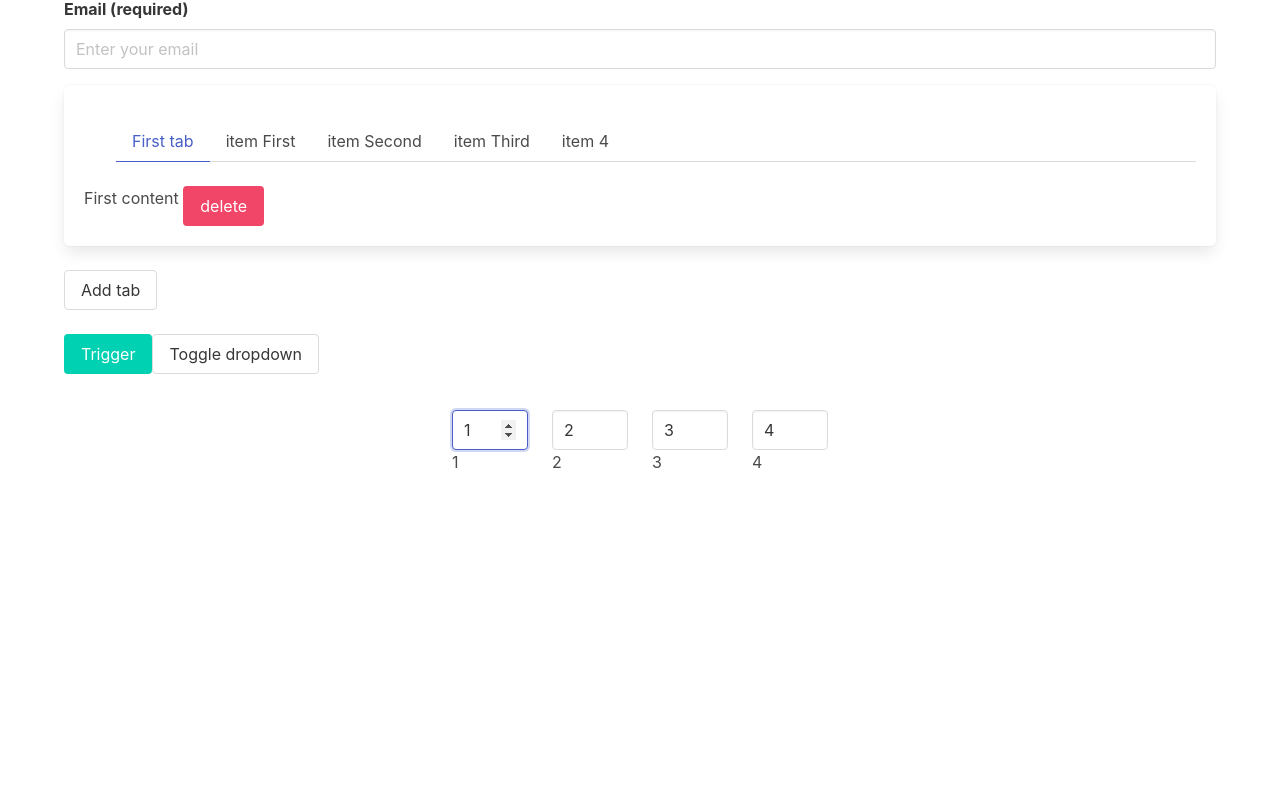
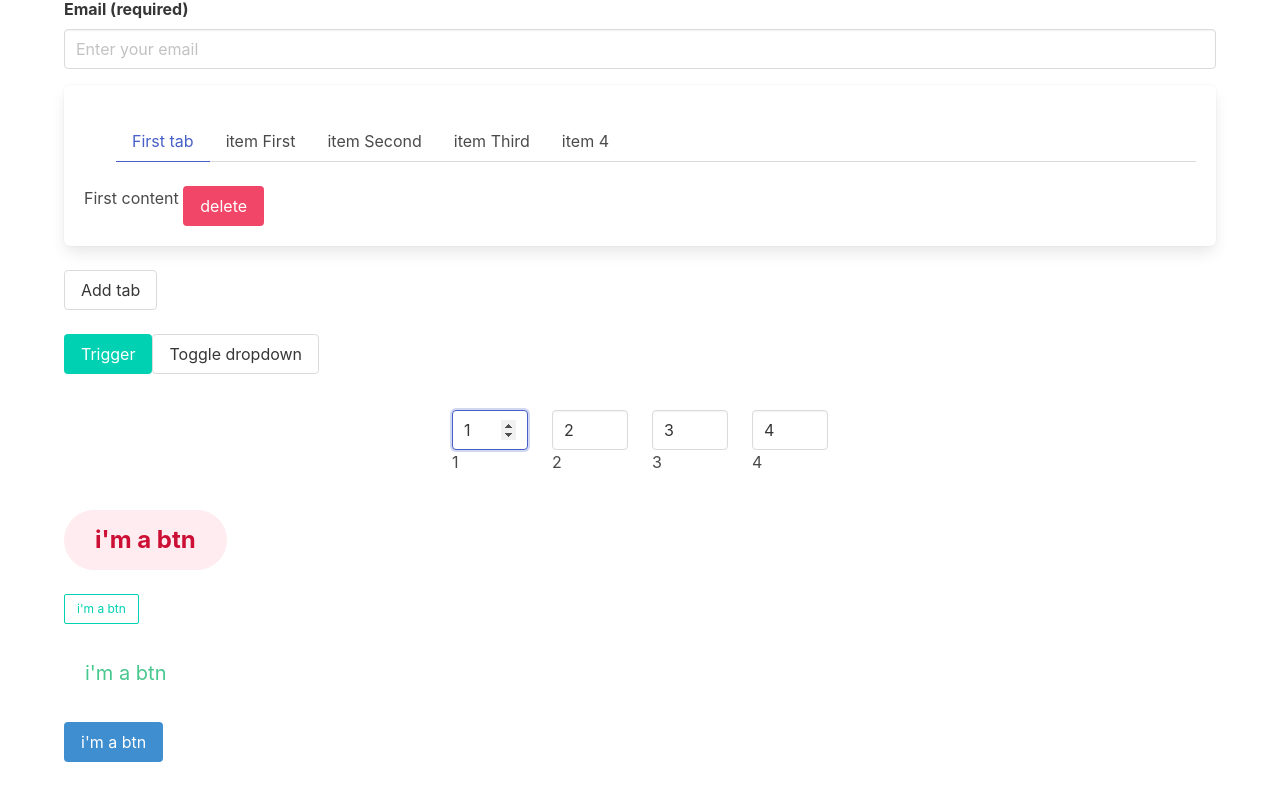
Before and after one commit to klev-o/example-vue-ui-library, a Vue app: page / in a window 1280 px wide. Shown: the part 634-1434 px from the top of the page. Before the commit the page ends 1168 px from the top, so only its background shows below. Built offline with nearby package versions, Linux system fonts and the light colour scheme.

Commit message:
Added button component

```diff
--- a/src/App.vue
+++ b/src/App.vue
@@ -10,6 +10,7 @@ import XDropdown from './components/XDropdown.vue';
 import XDropdownItem from './components/XDropdownItem.vue';
 import XDropdownDivider from './components/XDropdownDivider.vue';
 import XConfirmationCode from './components/XConfirmationCode.vue';
+import XButton from './components/XButton.vue';
 
 export default {
   name: 'App',
@@ -24,7 +25,8 @@ export default {
     XDropdown,
     XDropdownItem,
     XDropdownDivider,
-    XConfirmationCode
+    XConfirmationCode,
+    XButton
   },
   data() {
     return {
@@ -48,6 +50,9 @@ export default {
     // }
     removeTab(tab) {
       this.tabs = this.tabs.filter(v => v !== tab);
+    },
+    sayHello() {
+      window.alert('hello');
     },
   }
 }
@@ -162,6 +167,24 @@ export default {
             autofocus
         />
       </div>
+
+      <div class="block">
+        <XButton
+            class="has-text-weight-bold"
+            tag="a" href="#" type="danger"
+            size="large" rounded light>i'm a btn</XButton>
+      </div>
+      <div class="block">
+        <XButton type="primary" size="small" outlined>i'm a btn</XButton>
+      </div>
+      <div class="block">
+        <XButton type="success" size="medium" inverted>i'm a btn</XButton>
+      </div>
+      <div class="block">
+        <XButton type="info" @click="sayHello" :loading="false">
+          i'm a btn
+        </XButton>
+      </div>
     </div>
   </div>
 </template>
--- /dev/null
+++ b/src/components/XButton.vue
@@ -0,0 +1,93 @@
+<script>
+export default {
+  props: {
+    tag: {
+      type: String,
+      default: 'button',
+    },
+    type: {
+      type: String,
+      default: '',
+    },
+    light: {
+      type: Boolean,
+      default: false,
+    },
+    outlined: {
+      type: Boolean,
+      default: false,
+    },
+    inverted: {
+      type: Boolean,
+      default: false,
+    },
+    rounded: {
+      type: Boolean,
+      default: false,
+    },
+    loading: {
+      type: Boolean,
+      default: false,
+    },
+    size: {
+      type: String,
+      default: '',
+      validator(value) {
+        return ['', 'small', 'normal', 'medium', 'large'].includes(value);
+      }
+    },
+  },
+  generateClass(props) {
+    let classes = '';
+
+    if (props.type) {
+      classes += `is-${props.type} `;
+    }
+
+    if (props.size) {
+      classes += `is-${props.size} `;
+    }
+
+    if (props.light) {
+      classes += 'is-light ';
+    }
+
+    if (props.outlined) {
+      classes += 'is-outlined ';
+    }
+
+    if (props.inverted) {
+      classes += 'is-inverted ';
+    }
+
+    if (props.rounded) {
+      classes += 'is-rounded ';
+    }
+
+    if (props.loading) {
+      classes += 'is-loading ';
+    }
+
+    return classes;
+  },
+};
+</script>
+
+<template functional>
+  <component
+      :is="props.tag"
+      class="button"
+      :class="[$options.generateClass(props), data.staticClass, data.class]"
+      :style="[data.staticStyle, data.style]"
+      type="button"
+      v-bind="data.attrs"
+      v-on="listeners">
+    <span v-if="slots().iconLeft" class="icon">
+      <slot name="iconLeft" />
+    </span>
+    <slot />
+    <span v-if="slots().iconRight" class="icon">
+      <slot name="iconRight" />
+    </span>
+  </component>
+</template>
```
